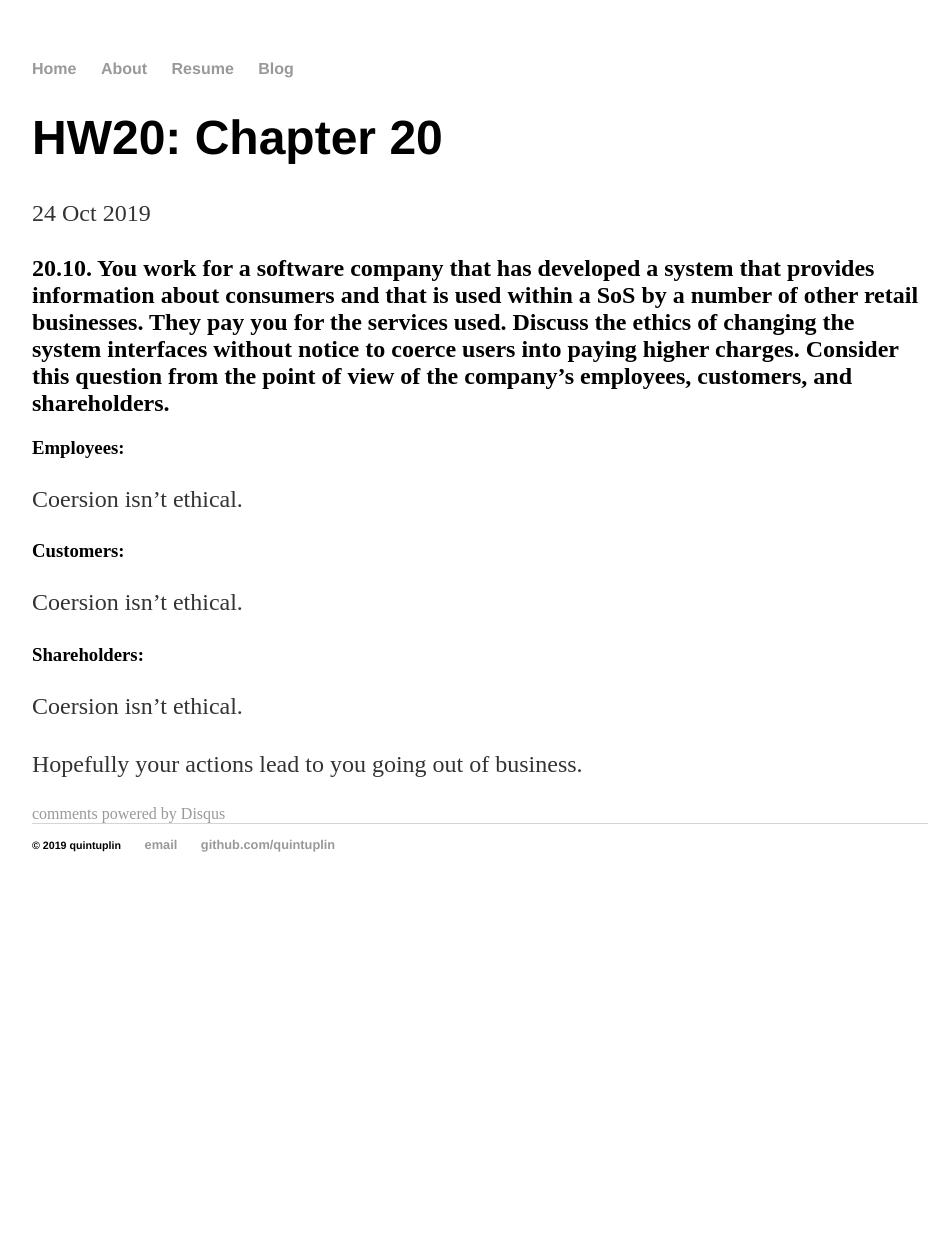
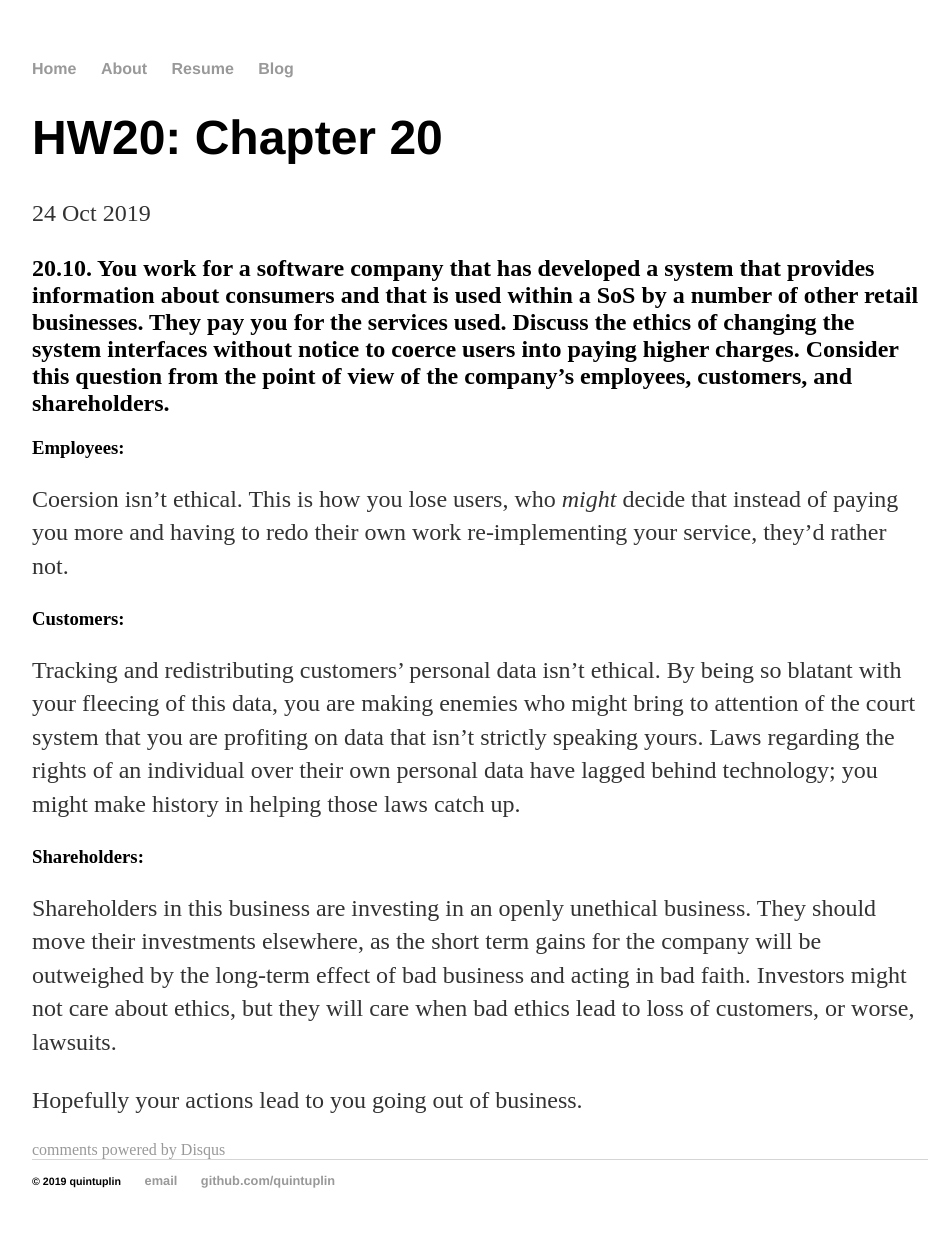
Before and after one commit to Quintuplin/quintuplin.github.io, a Jekyll site: the page built from _posts/2019-20-24-Chapter-20.md, in a window 1280 px wide. Shown: the whole page, without its empty margins (160-1108 px from the left). Built offline with Jekyll 4.4.1, drawn with Linux system fonts in a browser that asks for light colours; comment, search, counter and statistics services are not loaded; before the commit the page ends 912 px from its top, so only the background shows below that.

Commit message:
Update 2019-20-24-Chapter-20.md

```diff
--- a/_posts/2019-20-24-Chapter-20.md
+++ b/_posts/2019-20-24-Chapter-20.md
@@ -8,14 +8,14 @@
 
 ### Employees:
 
-Coersion isn't ethical.
+Coersion isn't ethical. This is how you lose users, who *might* decide that instead of paying you more and having to redo their own work re-implementing your service, they'd rather not.
 
 ### Customers:
 
-Coersion isn't ethical.
+Tracking and redistributing customers' personal data isn't ethical. By being so blatant with your fleecing of this data, you are making enemies who might bring to attention of the court system that you are profiting on data that isn't strictly speaking yours. Laws regarding the rights of an individual over their own personal data have lagged behind technology; you might make history in helping those laws catch up.
 
 ### Shareholders:
 
-Coersion isn't ethical.
+Shareholders in this business are investing in an openly unethical business. They should move their investments elsewhere, as the short term gains for the company will be outweighed by the long-term effect of bad business and acting in bad faith. Investors might not care about ethics, but they will care when bad ethics lead to loss of customers, or worse, lawsuits.
 
 Hopefully your actions lead to you going out of business.
```
